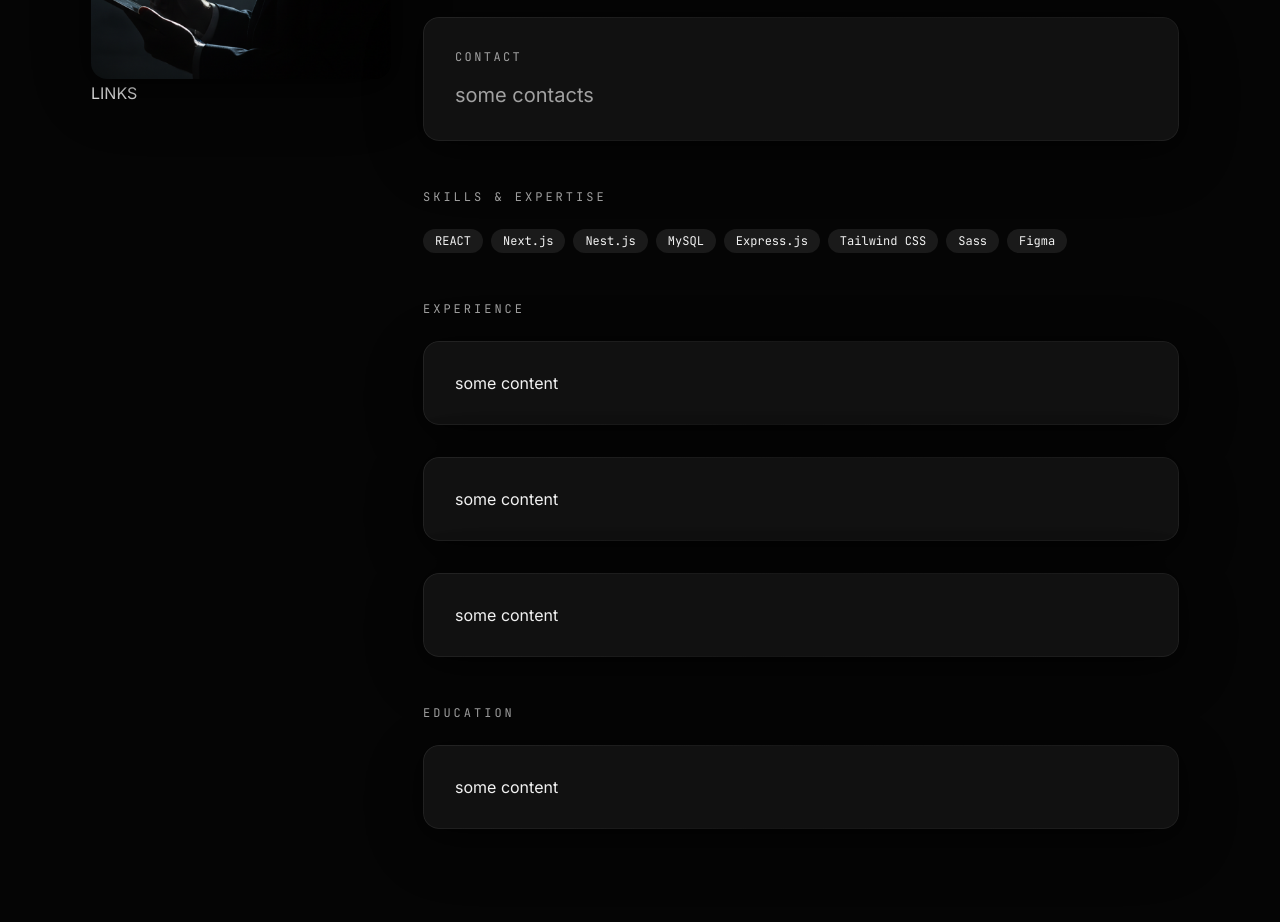
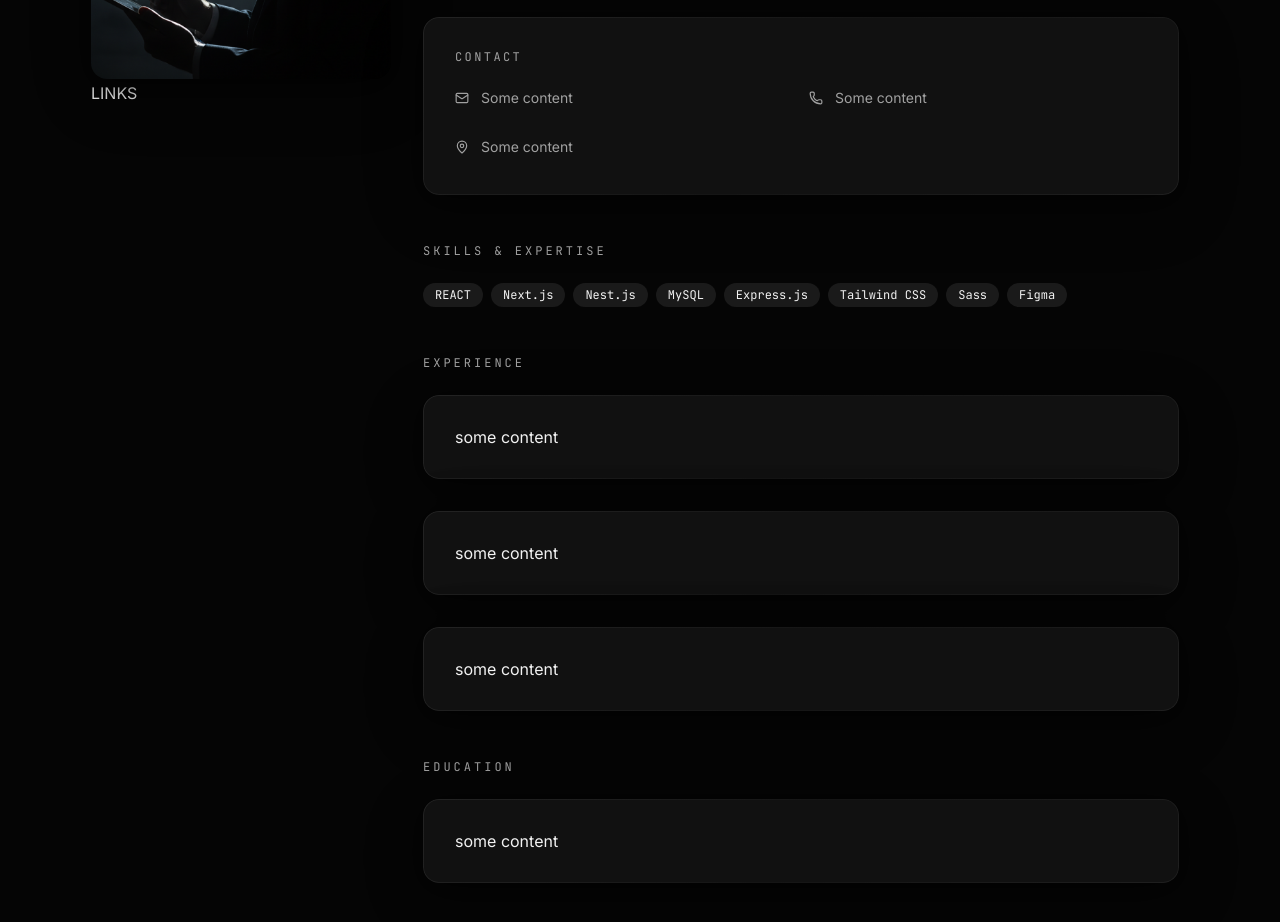
Before and after one commit to ivankalituk/business-card, a React (Vite) app: page /about in a window 1280 px wide. Shown: the part 540-1462 px from the top of the page. Built offline with nearby package versions, Linux system fonts and the light colour scheme.

Commit message:
refactor[aboutPage]: about page refactoring

```diff
--- a/src/pages/aboutPage/ui/aboutPage.tsx
+++ b/src/pages/aboutPage/ui/aboutPage.tsx
@@ -1,10 +1,9 @@
-import avatar from '../../../shared/assets/images/avatarSample.png'
-import { BigHeading } from '../../../shared/ui/bigHeading'
-import { BorderedBlock } from '../../../shared/ui/borderedBlock'
-import { BorderedBlockHeading } from '../../../shared/ui/borderedBlockHeading'
-import { SecondaryText } from '../../../shared/ui/secondaryText'
-import { SmallHeading } from '../../../shared/ui/smallHeading'
-import { Tag } from '../../../shared/ui/tag'
+import AboutPageLeft from './aboutPageLeft'
+import AboutPageMainInfo from './aboutPageMainInfo'
+import AboutPageContacts from './aboutPageContacts'
+import AboutPageTags from './aboutPageTags'
+import AboutPageExperience from './aboutPageExperience'
+import AboutPageEducation from './aboutPageEducation'
 
 const AboutPage = () => {
     return(
@@ -17,121 +16,25 @@ const AboutPage = () => {
             "
         >
 
-            {/* Aavatar sticky block */}
-            <div
-                className="
-                    max-w-[300px]
-                    sticky
-                    top-[60px]
-                    self-start
-                "
-            >
-                <img
-                    src={avatar}
-                    alt="avatar"
+            <AboutPageLeft />
 
-                    className="
-                        w-[100%]
-                        h-[1]
-                        object-cover
-                        overflow-hidden
-                        vessel-shadow
-                        glass-border
-                        rounded-[16px]
-                        overflow-hidden
-                    "
-                />
-
-                <div>LINKS</div>
-
-            </div>
-
-            {/* CONTENT BLOCK */}
             <div
                 className="
                     flex-[2]
                     h-[2000px]
                 "
             >
-                <SmallHeading className='mb-[16px]'>
-                    About
-                </SmallHeading>
 
-                <BigHeading className='mb-[24px] text-[60px]'>
-                    Ivan Kalitiuk
-                </BigHeading>
+                <AboutPageMainInfo />
 
-                <SecondaryText className='mb-[32px] text-[18px]'>
-                    Senior Creative Developer
-                </SecondaryText>
+                <AboutPageContacts />
 
-                <SecondaryText className='mb-[16px] text-[16px]'>
-                    I'm a creative developer with 8+ years of experience building
-                    high-end digital products. My work spans enterprise dashboards,
-                    design systems, and experimental web experiences. I believe in
-                    the power of thoughtful design paired with robust engineering
-                    to create products that truly resonate.
-                </SecondaryText>
+                <AboutPageTags />
 
-                <SecondaryText className='mb-[32px] text-[16px]'>
-                    Currently focused on real-time visualization, accessibility-first
-                    design systems, and WebGL experimentation. Previously led frontend
-                    teams at major tech companies and contributed to several open-source
-                    projects.
-                </SecondaryText>
+                <AboutPageExperience />
 
-                <BorderedBlock>
-                    <BorderedBlockHeading name='Contact' />
+                <AboutPageEducation />
 
-                    <SecondaryText>
-                        some contacts
-                    </SecondaryText>
-                </BorderedBlock>
-
-                <div className='mt-[48px]'>
-                    <SmallHeading className='mb-[24px]'>
-                        Skills & Expertise
-                    </SmallHeading>
-
-                    <div className='flex gap-[8px]'>
-                        <Tag name='REACT'/>
-                        <Tag name='Next.js'/>
-                        <Tag name='Nest.js'/>
-                        <Tag name='MySQL'/>
-                        <Tag name='Express.js'/>
-                        <Tag name='Tailwind CSS'/>
-                        <Tag name='Sass'/>
-                        <Tag name='Figma'/>
-                    </div>
-                </div>
-
-                <div className='mt-[48px]'>
-                    <SmallHeading className='mb-[24px]'>
-                        Experience
-                    </SmallHeading>
-
-                    <div className='flex flex-col gap-[32px]'>
-                        <BorderedBlock>
-                            some content
-                        </BorderedBlock>
-                        <BorderedBlock>
-                            some content
-                        </BorderedBlock>
-                        <BorderedBlock>
-                            some content
-                        </BorderedBlock>
-                    </div>
-                </div>
-
-                <div className='mt-[48px]'>
-                    <SmallHeading className='mb-[24px]'>
-                        Education
-                    </SmallHeading>
-
-                    <BorderedBlock>
-                        some content
-                    </BorderedBlock>
-                </div>
             </div>
 
 
--- /dev/null
+++ b/src/pages/aboutPage/ui/aboutPageContacts.tsx
@@ -0,0 +1,32 @@
+import type { FC } from "react";
+import { BorderedBlock } from "../../../shared/ui/borderedBlock";
+import { BorderedBlockHeading } from "../../../shared/ui/borderedBlockHeading";
+import { SecondaryText } from "../../../shared/ui/secondaryText";
+import { Mail, MapPin, Phone } from "lucide-react";
+
+const AboutPageContacts: FC = () =>{
+    return(
+        <BorderedBlock>
+            <BorderedBlockHeading name='Contact' />
+
+                <div className='grid grid-cols-2 gap-[16px]'>
+                    <SecondaryText className='flex gap-[12px] items-center text-[14px] py-[8px]'>
+                        <Mail width={14} height={14}/>
+                        <span>Some content</span>
+                    </SecondaryText>
+
+                    <SecondaryText className='flex gap-[12px] items-center text-[14px] py-[8px]'>
+                        <Phone width={14} height={14}/>
+                        <span>Some content</span>
+                    </SecondaryText>
+
+                    <SecondaryText className='flex gap-[12px] items-center text-[14px] py-[8px]'>
+                        <MapPin width={14} height={14}/>
+                        <span>Some content</span>
+                    </SecondaryText>
+                </div>
+        </BorderedBlock>
+    )
+}
+
+export default AboutPageContacts
--- /dev/null
+++ b/src/pages/aboutPage/ui/aboutPageEducation.tsx
@@ -0,0 +1,19 @@
+import type { FC } from "react";
+import { SmallHeading } from "../../../shared/ui/smallHeading";
+import { BorderedBlock } from "../../../shared/ui/borderedBlock";
+
+const AboutPageEducation: FC = () => {
+    return(
+        <div className='mt-[48px]'>
+            <SmallHeading className='mb-[24px]'>
+                Education
+            </SmallHeading>
+
+            <BorderedBlock>
+                some content
+            </BorderedBlock>
+        </div>
+    )
+}
+
+export default AboutPageEducation
--- /dev/null
+++ b/src/pages/aboutPage/ui/aboutPageExperience.tsx
@@ -0,0 +1,27 @@
+import type { FC } from "react";
+import { SmallHeading } from "../../../shared/ui/smallHeading";
+import { BorderedBlock } from "../../../shared/ui/borderedBlock";
+
+const AboutPageExperience: FC = () =>{
+    return(
+        <div className='mt-[48px]'>
+            <SmallHeading className='mb-[24px]'>
+                Experience
+            </SmallHeading>
+
+            <div className='flex flex-col gap-[32px]'>
+                <BorderedBlock>
+                    some content
+                </BorderedBlock>
+                <BorderedBlock>
+                    some content
+                </BorderedBlock>
+                <BorderedBlock>
+                    some content
+                </BorderedBlock>
+            </div>
+        </div>
+    )
+}
+
+export default AboutPageExperience
--- /dev/null
+++ b/src/pages/aboutPage/ui/aboutPageLeft.tsx
@@ -0,0 +1,36 @@
+import type { FC } from "react";
+import avatar from '../../../shared/assets/images/avatarSample.png'
+
+const AboutPageLeft: FC = () => {
+    return(
+        <div
+            className="
+                max-w-[300px]
+                sticky
+                top-[60px]
+                self-start
+            "
+        >
+            <img
+                src={avatar}
+                alt="avatar"
+
+                className="
+                    w-[100%]
+                    h-[1]
+                    object-cover
+                    overflow-hidden
+                    vessel-shadow
+                    glass-border
+                    rounded-[16px]
+                    overflow-hidden
+                "
+            />
+
+            <div>LINKS</div>
+
+        </div>
+    )
+}
+
+export default AboutPageLeft
--- /dev/null
+++ b/src/pages/aboutPage/ui/aboutPageMainInfo.tsx
@@ -0,0 +1,39 @@
+import type { FC } from "react";
+import { SmallHeading } from "../../../shared/ui/smallHeading";
+import { BigHeading } from "../../../shared/ui/bigHeading";
+import { SecondaryText } from "../../../shared/ui/secondaryText";
+
+const AboutPageMainInfo: FC = () => {
+    return(
+        <div>
+            <SmallHeading className='mb-[16px]'>
+                About
+            </SmallHeading>
+
+            <BigHeading className='mb-[24px] text-[60px]'>
+                Ivan Kalitiuk
+            </BigHeading>
+
+            <SecondaryText className='mb-[32px] text-[18px]'>
+                Senior Creative Developer
+            </SecondaryText>
+
+            <SecondaryText className='mb-[16px] text-[16px]'>
+                I'm a creative developer with 8+ years of experience building
+                high-end digital products. My work spans enterprise dashboards,
+                design systems, and experimental web experiences. I believe in
+                the power of thoughtful design paired with robust engineering
+                to create products that truly resonate.
+            </SecondaryText>
+
+            <SecondaryText className='mb-[32px] text-[16px]'>
+                Currently focused on real-time visualization, accessibility-first
+                design systems, and WebGL experimentation. Previously led frontend
+                teams at major tech companies and contributed to several open-source
+                projects.
+            </SecondaryText>
+        </div>
+    )
+}
+
+export default AboutPageMainInfo
--- /dev/null
+++ b/src/pages/aboutPage/ui/aboutPageTags.tsx
@@ -0,0 +1,26 @@
+import type { FC } from "react";
+import { SmallHeading } from "../../../shared/ui/smallHeading";
+import { Tag } from "../../../shared/ui/tag";
+
+const AboutPageTags: FC = () => {
+    return(
+        <div className='mt-[48px]'>
+            <SmallHeading className='mb-[24px]'>
+                Skills & Expertise
+            </SmallHeading>
+
+            <div className='flex gap-[8px]'>
+                <Tag name='REACT'/>
+                <Tag name='Next.js'/>
+                <Tag name='Nest.js'/>
+                <Tag name='MySQL'/>
+                <Tag name='Express.js'/>
+                <Tag name='Tailwind CSS'/>
+                <Tag name='Sass'/>
+                <Tag name='Figma'/>
+            </div>
+        </div>
+    )
+}
+
+export default AboutPageTags
```
